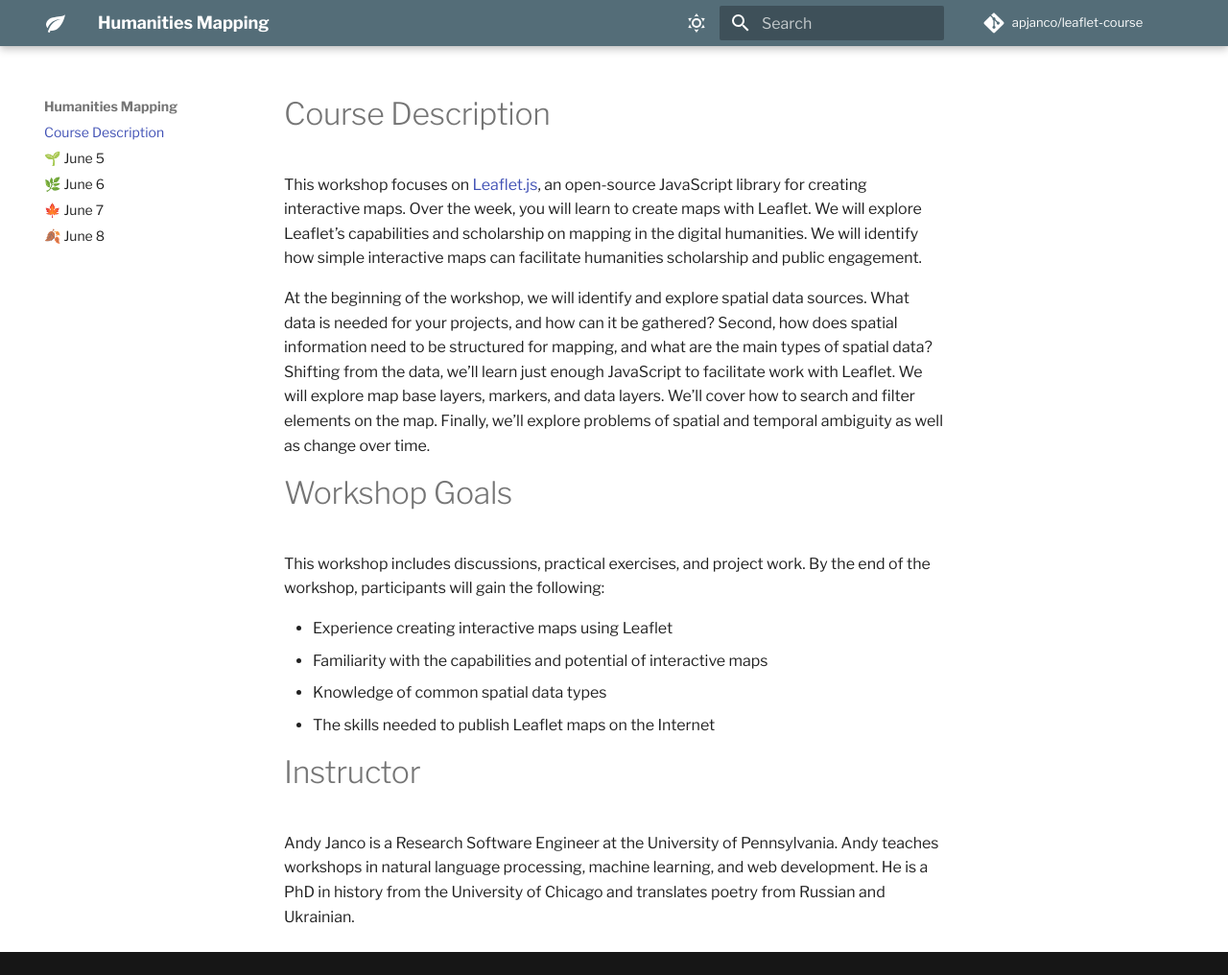
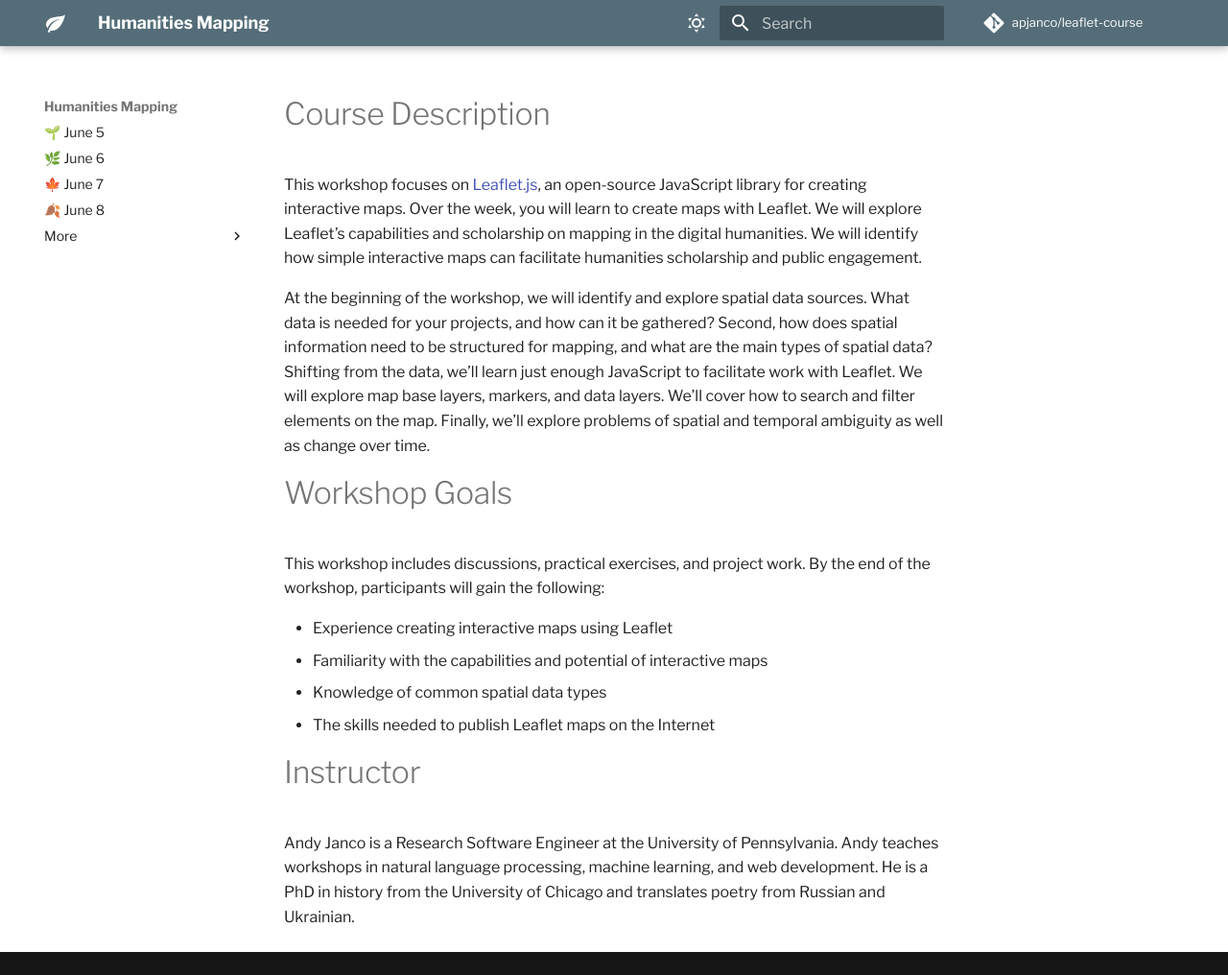
Before and after one commit to apjanco/leaflet-course, an MkDocs documentation site: the page built from docs/index.md, in a window 1280 px wide and 1016 px high. Shown: the whole window at 96% size. Built offline with MkDocs 1.6.1 and Material for MkDocs 9.7.7, drawn with Linux system fonts in a browser that asks for light colours; part of the change alters nothing that is shown.

```diff
--- a/mkdocs.yml
+++ b/mkdocs.yml
@@ -29,3 +29,11 @@ theme:
   - content.tabs.link
 extra:
   generator: false
+
+nav:
+- 🌱 June 5: day1.md
+- 🌿 June 6: day2.md
+- 🍁 June 7: day3.md
+- 🍂 June 8: day4.md
+- More:
+  - 🔗 Links: links.md
```
Also changed, not shown: content/leaflet.ipynb (added).
